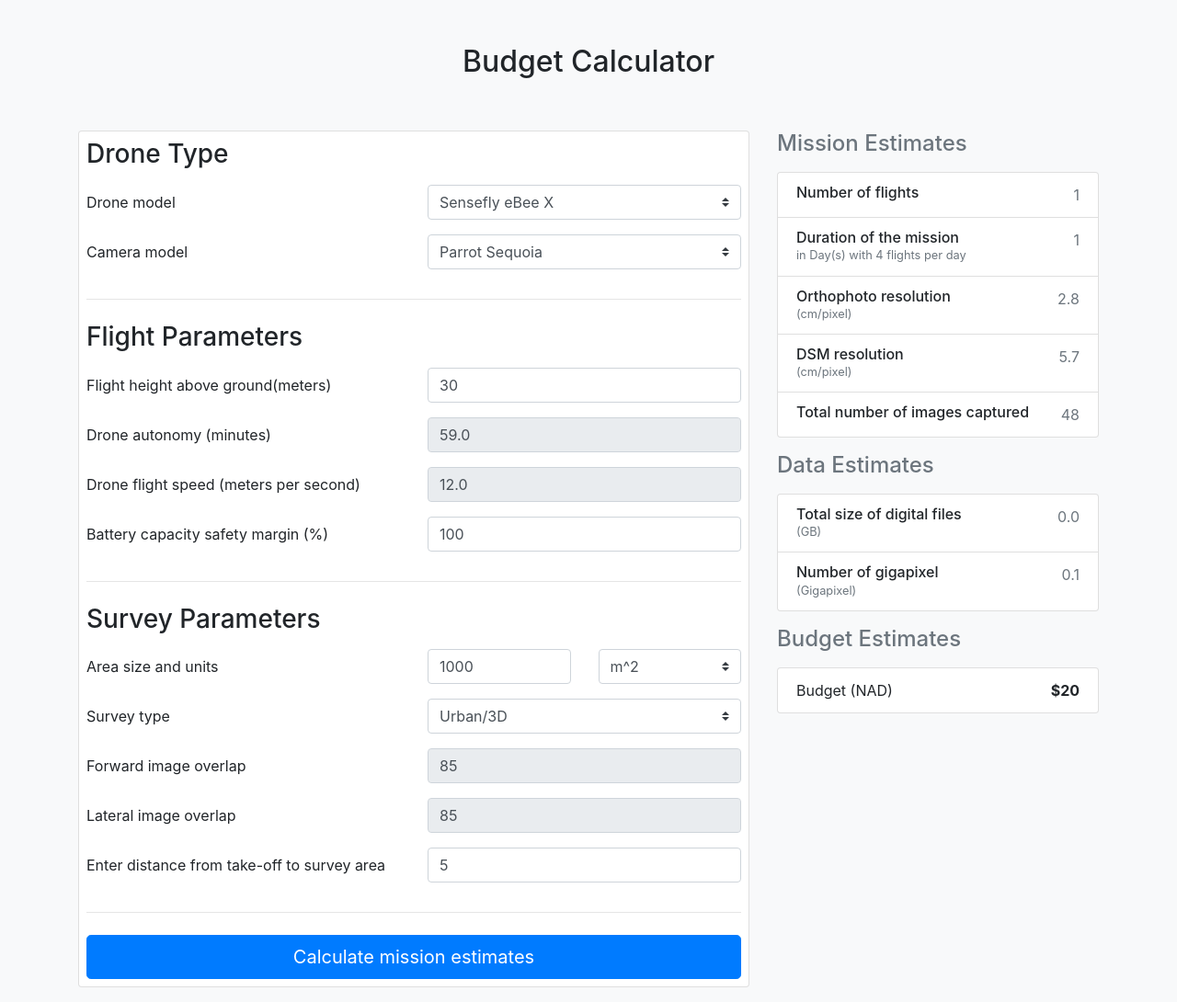
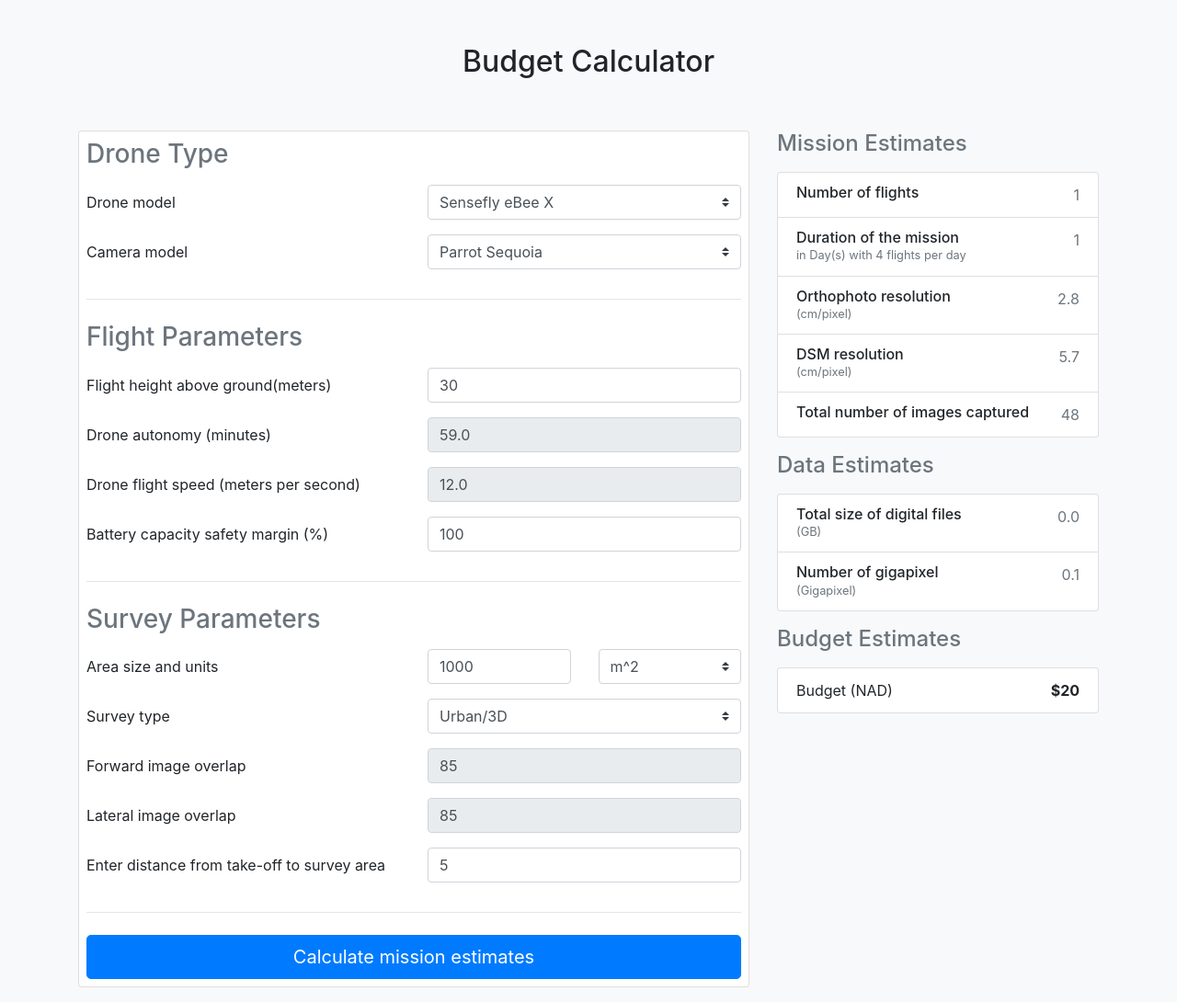
Before and after one commit to codeplayer12/Survey-Planner, a Django app: page /planner/ in a window 1280 px wide. Shown: the whole page at 92% size. Run offline with Django 3.2, Linux system fonts and the light colour scheme; data comes from the database, SQL or seed files in the repository; some libraries are stand-ins or nearby versions.

Commit message:
more UI changes

```diff
--- a/planner/templates/planner/index.html
+++ b/planner/templates/planner/index.html
@@ -84,7 +84,7 @@
       </div>
       <div class="col-md-8 order-md-1">
         <form action="{% url 'index'%}" class="card p-2" method="POST"> {% csrf_token %}
-          <h3 class="mb-3">Drone Type</h3>
+          <h3 class="mb-3 text-muted">Drone Type</h3>
           <div class="form-group row">
             <label for="lastName" class="col-sm-6 col-form-label">Drone model</label>
             <div class="col-sm-6">
@@ -113,7 +113,7 @@
             </div>
           </div>
           <hr class="mb-4">
-          <h3 class="mb-3">Flight Parameters</h3>
+          <h3 class="mb-3 text-muted">Flight Parameters</h3>
           <div class="form-group row">
             <label for="flight_height" class="col-sm-6 col-form-label">Flight height above ground(meters)</label>
             <div class="col-sm-6">
@@ -143,7 +143,7 @@
             </div>
           </div>
           <hr class="mb-4">
-          <h3 class="mb-3">Survey Parameters</h3>
+          <h3 class="mb-3 text-muted">Survey Parameters</h3>
           <div class="form-group row">
             <label for="lastName" class="col-sm-6 col-form-label">Area size and units</label>
             <div class="col-sm-3">
```
